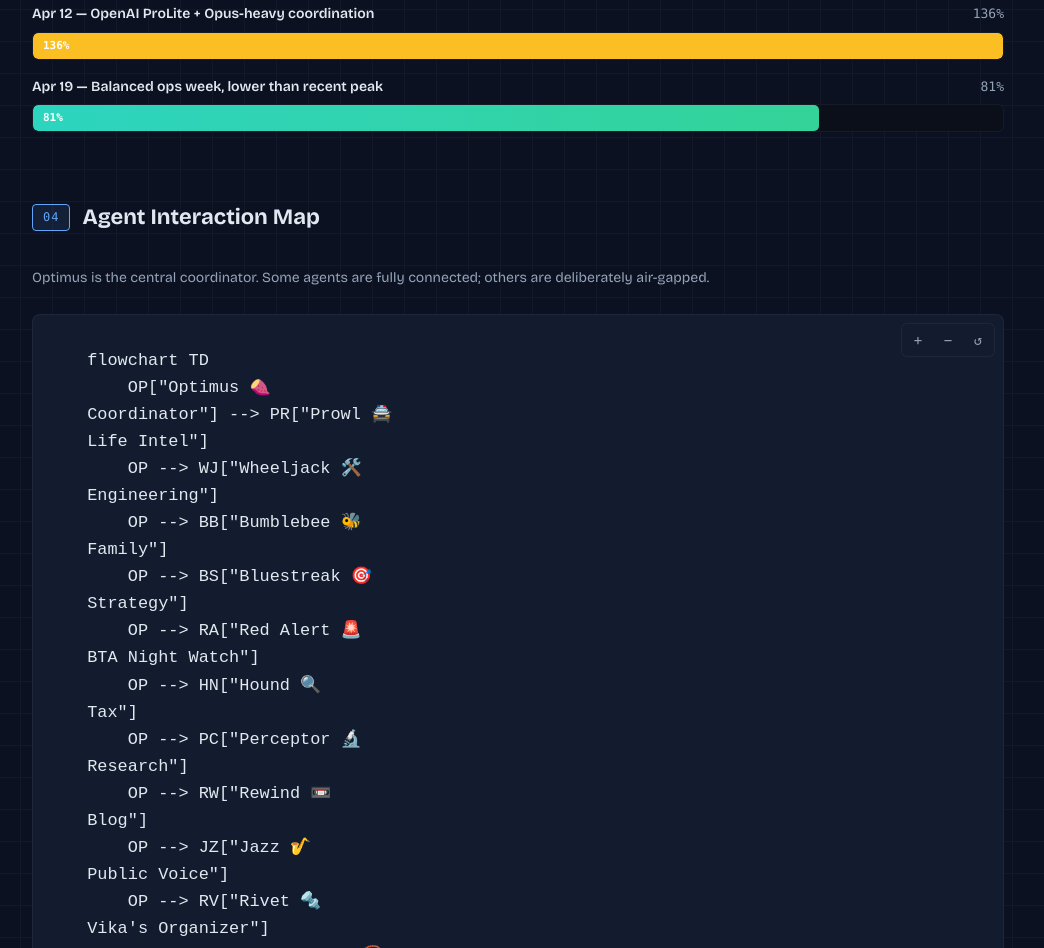
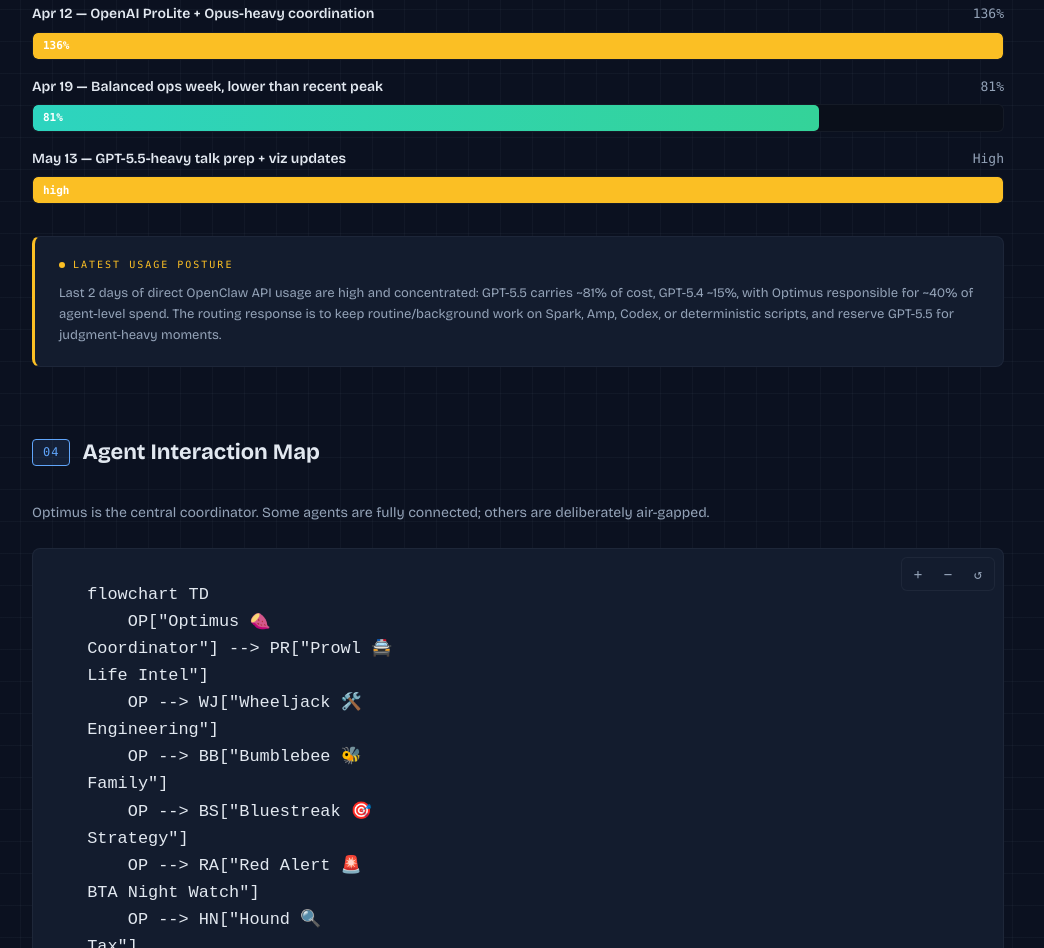
Before and after one commit to zainfathoni/ark, a plain HTML site: page viz/architecture.html in a window 1280 px wide. Shown: the part 3767-4715 px from the top of the page, without its empty margins (236-1280 px from the left). Drawn offline with nearby package versions, Linux system fonts and the light colour scheme; a web font is replaced by a local one.

Commit message:
viz: refresh cost posture sections

```diff
--- a/viz/architecture.html
+++ b/viz/architecture.html
@@ -1231,6 +1231,20 @@
           <div class="cost-bar__fill" style="width: min(81%, 100%); background: linear-gradient(90deg, var(--teal), var(--emerald));">81%</div>
         </div>
       </div>
+      <div class="cost-bar" style="--i:10;">
+        <div class="cost-bar__header">
+          <span class="cost-bar__label">May 13 — GPT-5.5-heavy talk prep + viz updates</span>
+          <span class="cost-bar__value">High</span>
+        </div>
+        <div class="cost-bar__track">
+          <div class="cost-bar__fill" style="width: min(100%, 100%); background: linear-gradient(90deg, var(--amber), var(--gold));">high</div>
+        </div>
+      </div>
+    </div>
+
+    <div class="ve-card" style="--i:10; border-left: 3px solid var(--amber); margin-bottom: 32px;">
+      <div class="ve-card__label" style="color: var(--amber);">Latest usage posture</div>
+      <p style="font-size:13px; color:var(--text-dim); margin: 8px 0 0;">Last 2 days of direct OpenClaw API usage are high and concentrated: GPT-5.5 carries ~81% of cost, GPT-5.4 ~15%, with Optimus responsible for ~40% of agent-level spend. The routing response is to keep routine/background work on Spark, Amp, Codex, or deterministic scripts, and reserve GPT-5.5 for judgment-heavy moments.</p>
     </div>
 
 
```
Also changed, not shown: viz/ops.html (+1 -1 lines).
